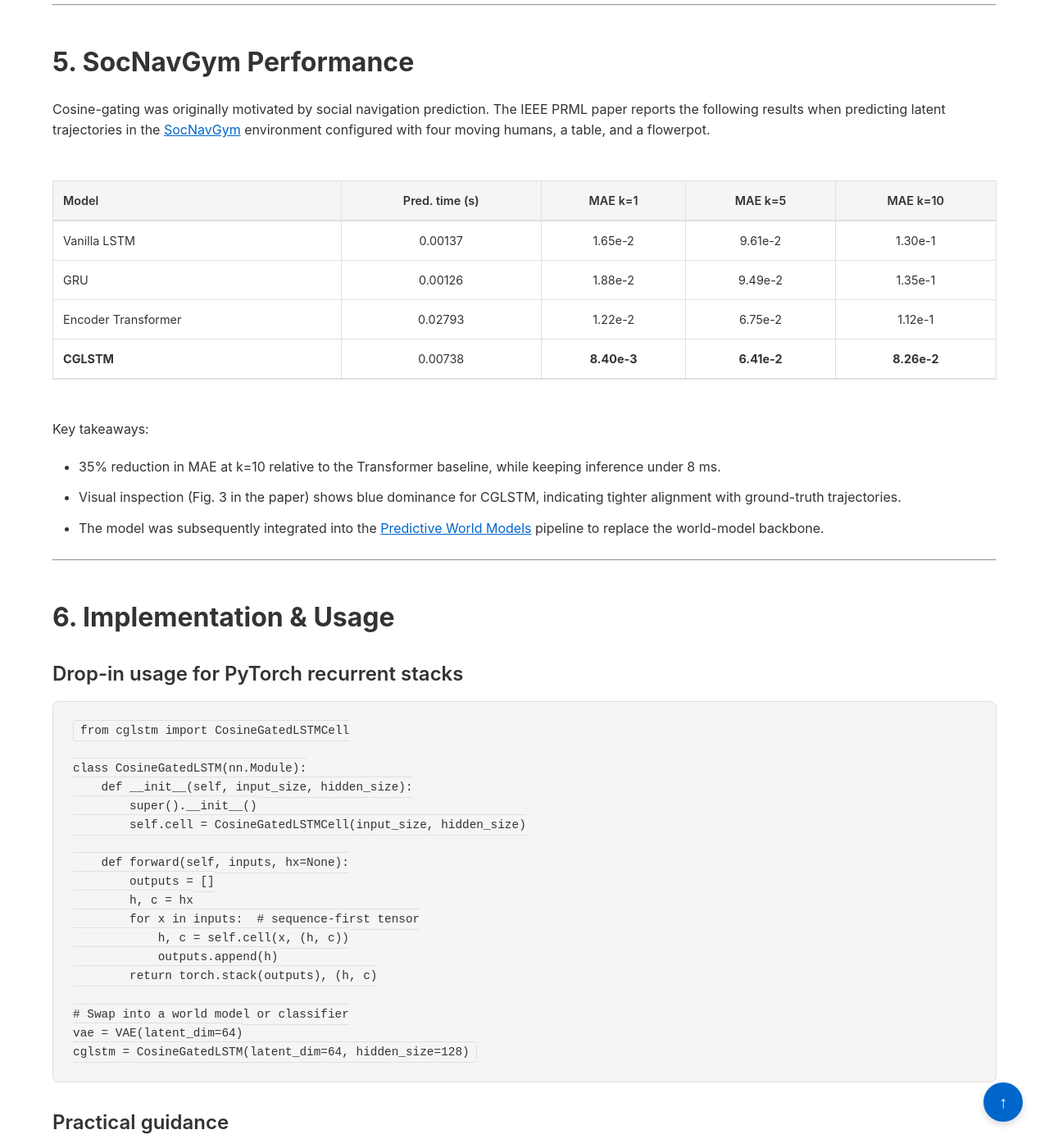
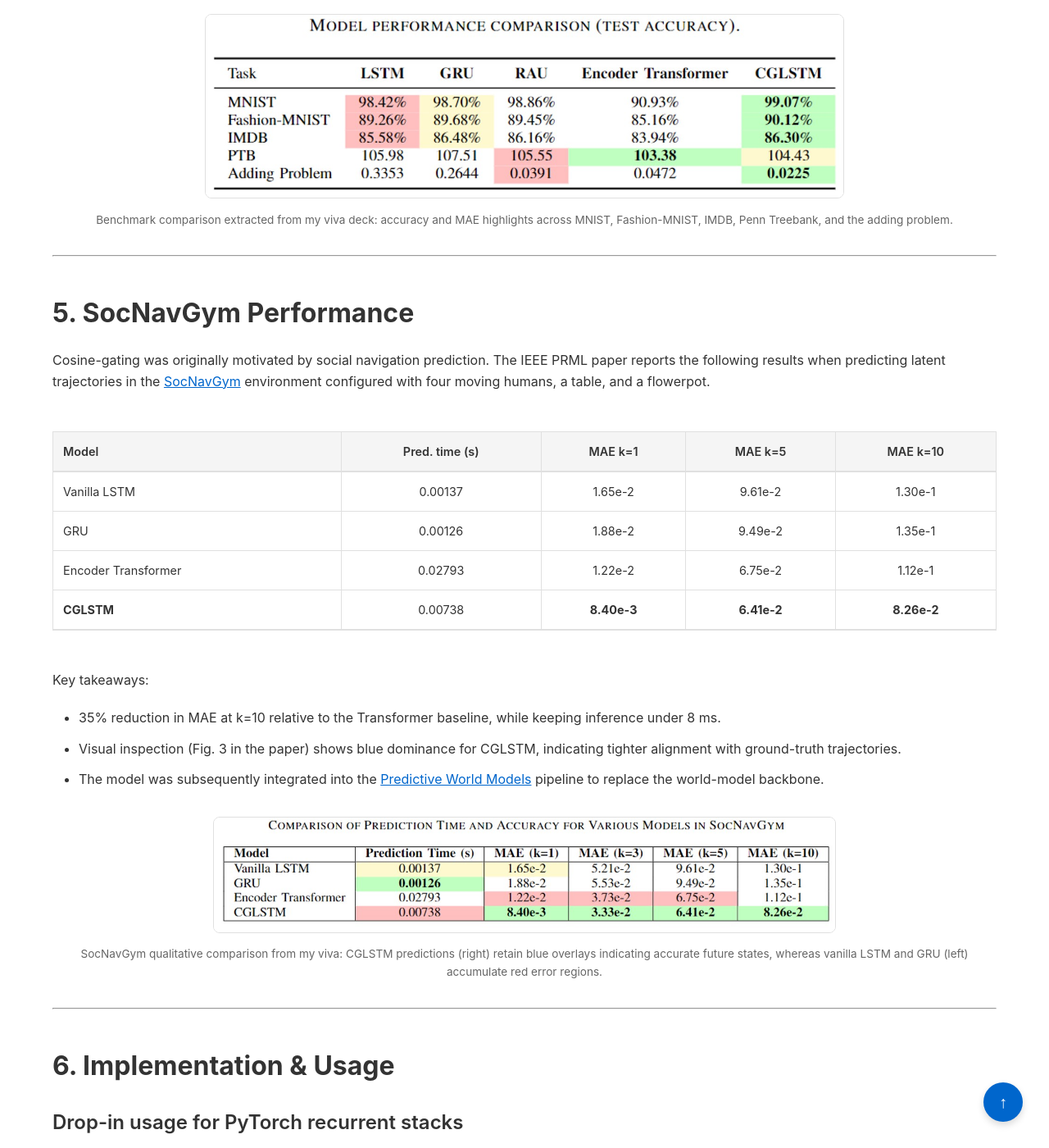
Before and after one commit to goodluckoguzie/goodluckoguzie.github.io, a Jekyll site: the page built from projects/cosine-gated-lstm.md, in a window 1280 px wide and 1400 px high, scrolled down 3219 px. Shown: the whole window at 82% size. Built offline with Jekyll 4.4.1, drawn with Linux system fonts in a browser that asks for light colours; some of the changed text lies outside the part shown.

Commit message:
Embed CGLSTM viva visuals and highlight limitations

```diff
--- a/projects/cosine-gated-lstm.md
+++ b/projects/cosine-gated-lstm.md
@@ -58,8 +58,8 @@
     </div>
 
     <div style="text-align: center;">
-      <object data="{{ '/assets/images/CGLSTM.pdf' | relative_url }}" type="application/pdf" style="width: 100%; max-width: 520px; height: 420px; border-radius: 8px; border: 1px solid var(--border); box-shadow: 0 4px 12px rgba(0,0,0,0.15);"></object>
-      <p style="margin-top: 0.75rem; font-size: 0.85rem; color: var(--text-light); font-style: italic;">Gate design: cosine similarity scores adjust how much new input mixes with the hidden state.</p>
+      <img src="{{ '/assets/images/CGLSTMArchitecture.jpg' | relative_url }}" alt="Overview of Cosine-Gated LSTM architecture" style="width: 100%; max-width: 580px; height: auto; border-radius: 8px; border: 1px solid var(--border); box-shadow: 0 4px 12px rgba(0,0,0,0.15);">
+      <p style="margin-top: 0.75rem; font-size: 0.85rem; color: var(--text-light); font-style: italic;">Architecture overview from my viva slides: vanilla LSTM (left), cosine-gated module (centre), and integrated output path (right).</p>
     </div>
   </div>
 </div>
@@ -160,6 +160,11 @@
 
 <p style="font-size: 0.85rem; color: var(--text-light);">* CGLSTM matches or exceeds recurrent baselines but Transformer remains ahead on IMDB and PTB in the published results. This is noted as a limitation below.</p>
 
+<figure style="margin: 2rem 0; text-align: center;">
+  <img src="{{ '/assets/images/cgltsmtestResult.jpg' | relative_url }}" alt="Table of benchmark accuracies for CGLSTM versus LSTM, GRU, RAU, and Transformer" style="width: 100%; max-width: 780px; height: auto; border-radius: 8px; border: 1px solid var(--border);">
+  <figcaption style="margin-top: 0.5rem; font-size: 0.85rem; color: var(--text-light);">Benchmark comparison extracted from my viva deck: accuracy and MAE highlights across MNIST, Fashion-MNIST, IMDB, Penn Treebank, and the adding problem.</figcaption>
+</figure>
+
 ---
 
 ## <a id="socnav"></a>5. SocNavGym Performance
@@ -216,6 +221,11 @@
 - Visual inspection (Fig. 3 in the paper) shows blue dominance for CGLSTM, indicating tighter alignment with ground-truth trajectories.
 - The model was subsequently integrated into the <a href="{{ '/projects/predictive-world-models' | relative_url }}" style="color: var(--link); text-decoration: underline;">Predictive World Models</a> pipeline to replace the world-model backbone.
 
+<figure style="margin: 2rem 0; text-align: center;">
+  <img src="{{ '/assets/images/cgltsmtestResultforsocnav.jpg' | relative_url }}" alt="Visual comparison of predictive trajectories in SocNavGym for CGLSTM and baselines" style="width: 100%; max-width: 760px; height: auto; border-radius: 8px; border: 1px solid var(--border);">
+  <figcaption style="margin-top: 0.5rem; font-size: 0.85rem; color: var(--text-light);">SocNavGym qualitative comparison from my viva: CGLSTM predictions (right) retain blue overlays indicating accurate future states, whereas vanilla LSTM and GRU (left) accumulate red error regions.</figcaption>
+</figure>
+
 ---
 
 ## <a id="implementation"></a>6. Implementation & Usage
@@ -268,6 +278,11 @@
 
 Planned improvements include cosine-gated GRUs, multi-task transfer experiments, and deeper analysis of horizon-adaptive strategies for social navigation.
 
+<figure style="margin: 2rem 0; text-align: center;">
+  <img src="{{ '/assets/images/limitationforCGLSTM.jpg' | relative_url }}" alt="Summary of CGLSTM limitations from viva presentation" style="width: 100%; max-width: 640px; height: auto; border-radius: 8px; border: 1px solid var(--border);">
+  <figcaption style="margin-top: 0.5rem; font-size: 0.85rem; color: var(--text-light);">Slide excerpt summarising trade-offs: Transformer still leads on PTB perplexity, and training cost increases relative to GRU.</figcaption>
+</figure>
+
 ---
 
 ## <a id="resources"></a>9. Resources & Citation
```
Also changed, not shown: assets/images/CGLSTMArchitecture.jpg (added), assets/images/cgltsmtestResult.jpg (added), assets/images/cgltsmtestResultforsocnav.jpg (added), assets/images/limitationforCGLSTM.jpg (added).
